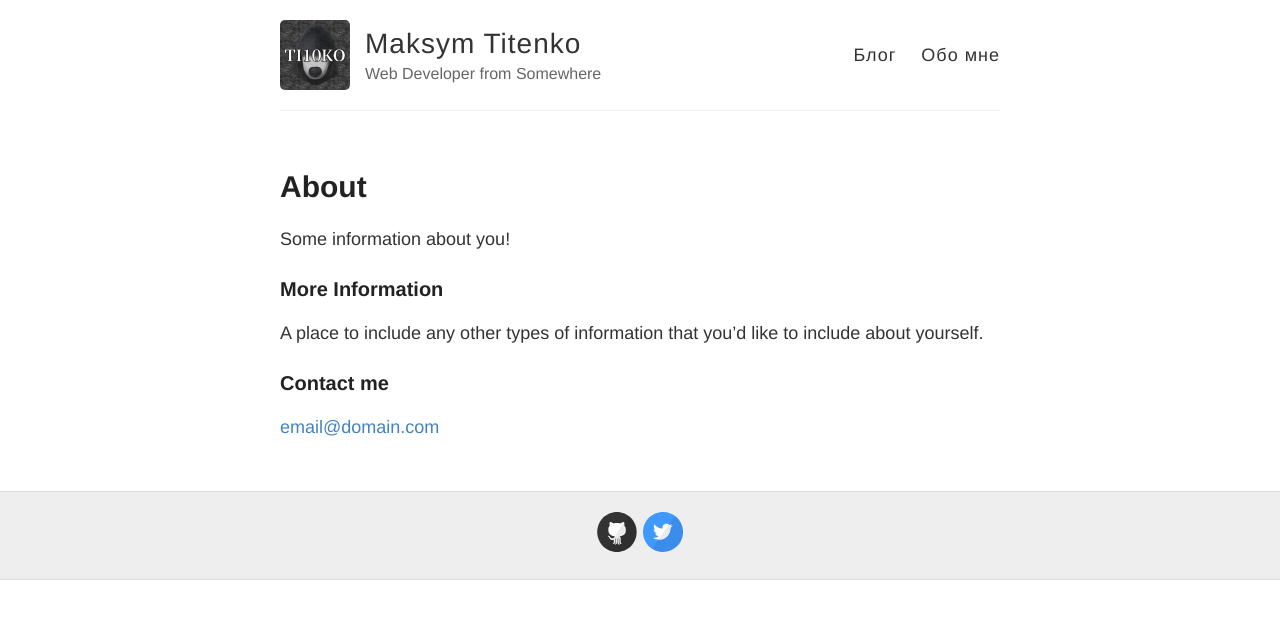
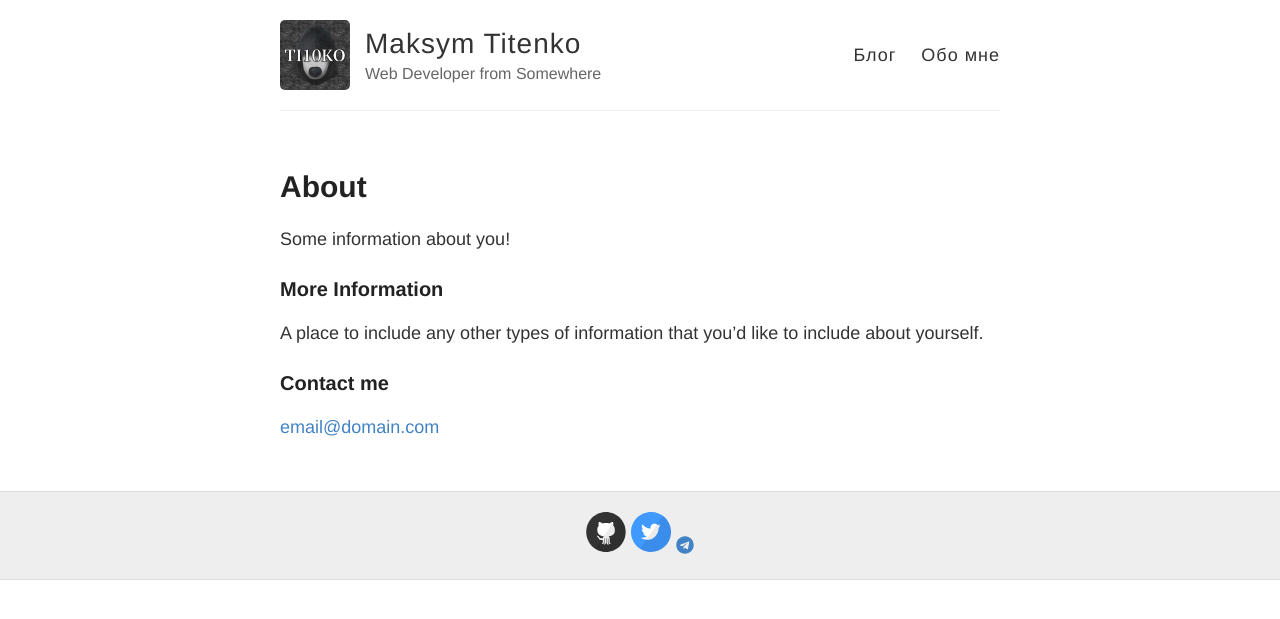
Before and after one commit to titenko/titenko.github.io, a Jekyll site: the page built from about.md, in a window 1280 px wide. Shown: the top 619 px of the page. Built offline with Jekyll 4.4.1, drawn with Linux system fonts in a browser that asks for light colours; nearby versions of some CDN libraries.

Commit message:
Update svg-icons.html

```diff
--- a/_includes/svg-icons.html
+++ b/_includes/svg-icons.html
@@ -11,3 +11,4 @@
 {% if site.footer-links.stackoverflow %}<a href="http://stackoverflow.com/{{ site.footer-links.stackoverflow }}"><i class="svg-icon stackoverflow"></i></a>{% endif %}
 {% if site.footer-links.youtube %}<a href="https://youtube.com/{{ site.footer-links.youtube }}"><i class="svg-icon youtube"></i></a>{% endif %}
 {% if site.footer-links.googleplus %}<a href="https://plus.google.com/{{ site.footer-links.googleplus }}"><i class="svg-icon googleplus"></i></a>{% endif %}
+{% if site.footer-links.telegram %}<a href="https://www.t.me/{{ site.footer-links.telegram }}"><i class="fab fa-telegram"></i></a>{% endif %}
```
